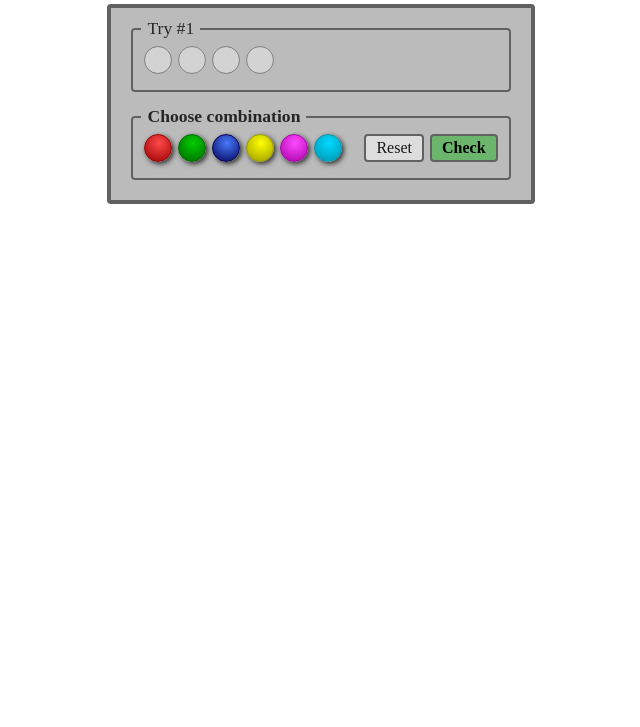
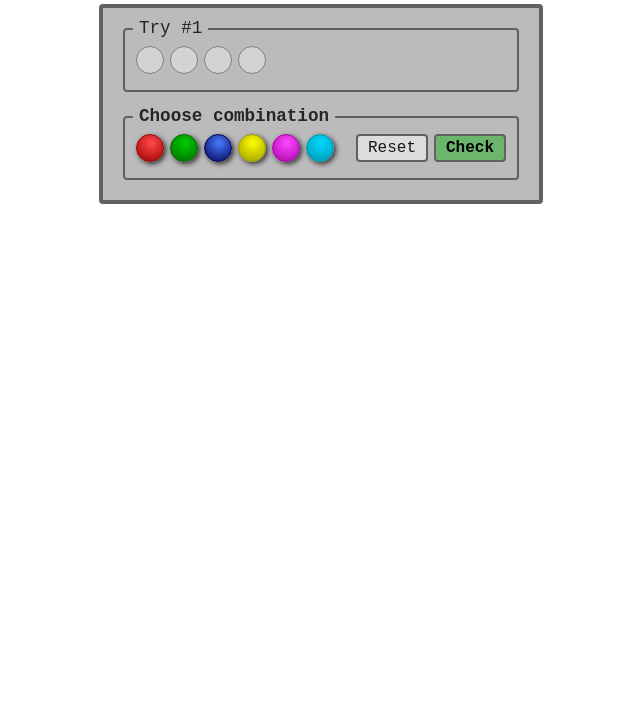
Before and after one commit to vojedaalcaide/mastermind, a plain HTML site: page index.html in a window 1280 px wide. Shown: the part 73-800 px from the top of the page, without its empty margins (319-959 px from the left). Drawn offline with Linux system fonts and the light colour scheme.

Commit message:
font family changed to monospace

```diff
--- a/css/styles.css
+++ b/css/styles.css
@@ -13,7 +13,7 @@ body {
 	padding: 0;
 }
 
-/* Memory CSS */
+/* Mastermind CSS */
 body {
   display: flex;
   flex-direction: column;
@@ -25,6 +25,9 @@ body {
   -khtml-user-select: none; /* Konqueror HTML */
   -moz-user-select: none; /* Firefox */
   -ms-user-select: none; /* Internet Explorer/Edge */
+
+  /* font family */
+  font-family: monospace;
 }
 
 .game-title {
```
